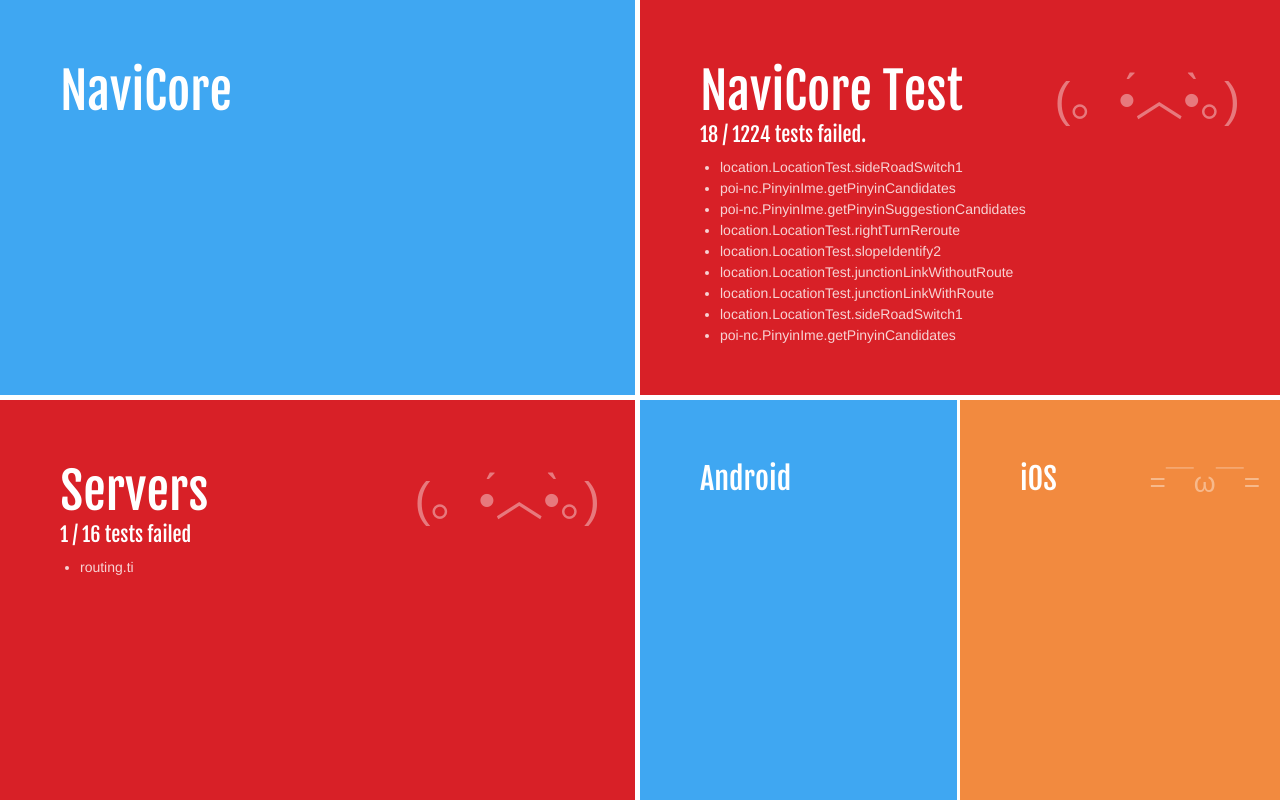
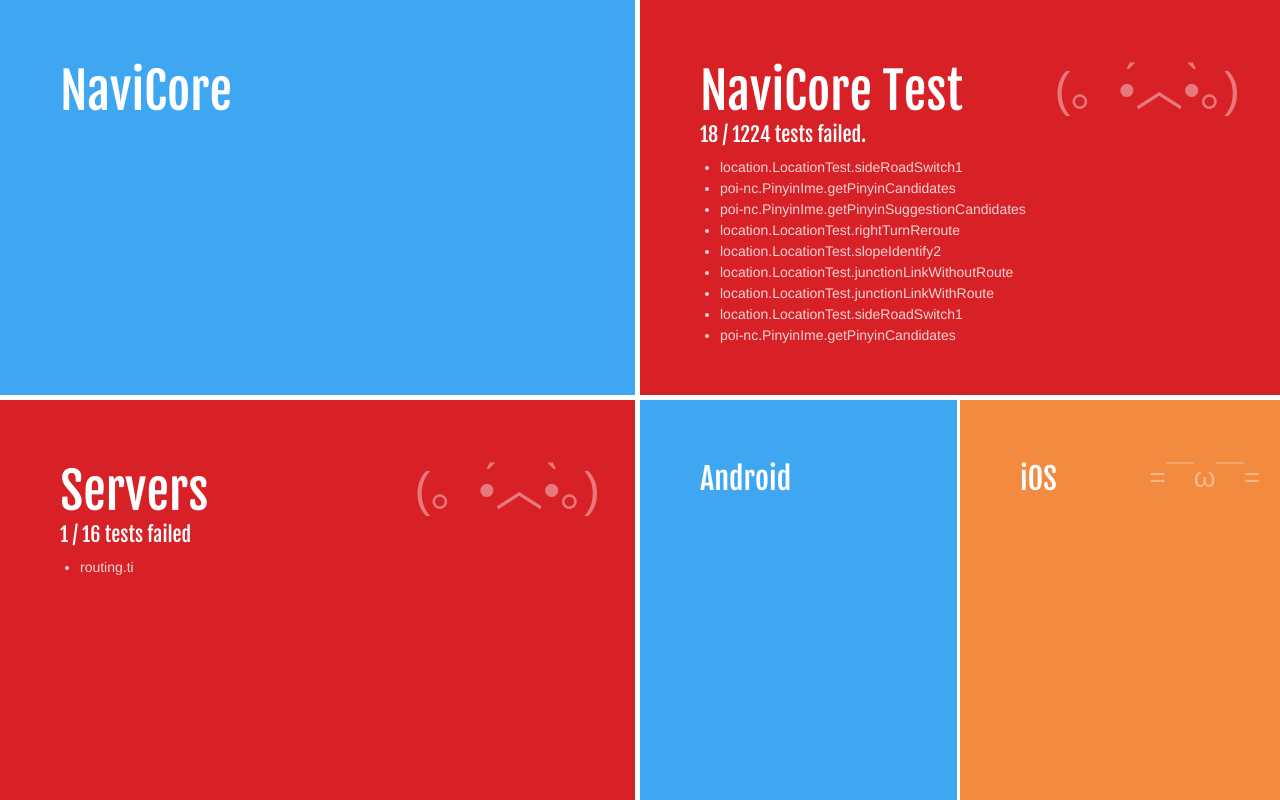
Before and after one commit to NavInfoNC/nc-dashboard, a plain HTML site: page html/index.html in a window 1280 px wide. Drawn offline with Linux system fonts and the light colour scheme.

```diff
--- a/html/css/main.css
+++ b/html/css/main.css
@@ -111,7 +111,7 @@ ul li:nth-of-type(1n+10) {
 }
 
 .box .red::after, .box .blue::after, .box .yellow::after {
-  font-family: arial;
+  font-family: Arial;
   position: absolute;
   text-align: right;
   margin: 10px;
@@ -119,13 +119,13 @@ ul li:nth-of-type(1n+10) {
 
   font-size: 48px;
   right: 30px;
-  top: 50px;
+  top: 40px;
 }
 
 .box .box .red::after, .box .box .blue::after, .box .box .yellow::after {
   font-size: 28px;
   right: 10px;
-  top: 50px;
+  top: 45px;
 }
 
 .red::after {
```
Also changed, not shown: 1 other file.
